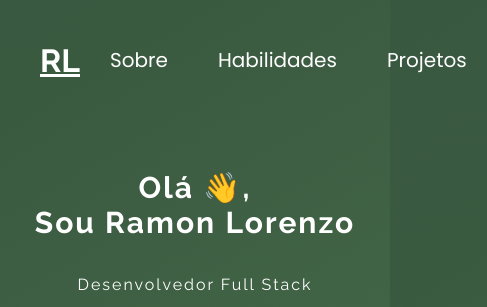
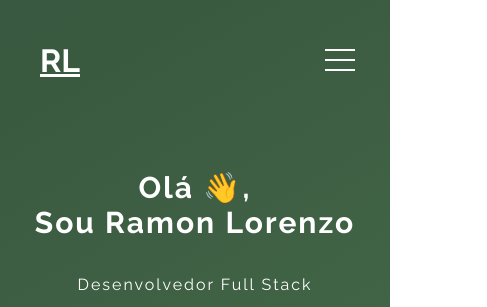
Before and after one commit to ramoonlorenzo/portfolio, a plain HTML site: page index.html in a window 390 px wide. Shown: the top 307 px of the page, 487 px wide, since content can reach past the window. Drawn offline with Linux system fonts and the light colour scheme.

Commit message:
Add hamburguer menu

```diff
--- a/index.html
+++ b/index.html
@@ -15,7 +15,13 @@
   <body>
     <header class="cabecalho">
       <a href="#"><h1 class="logo">RL</h1></a>
-      <nav class="menu">
+      <nav>
+        <input id="menu-hamburguer" type="checkbox" />
+
+        <label for="menu-hamburguer">
+          <div class="menu"><span class="hamburguer"></span></div>
+        </label>
+
         <ul>
           <li>
             <a href="#sobre">Sobre</a>
@@ -167,7 +173,7 @@
       <h2 class="projetos-titulo">Meus Projetos</h2>
 
       <div class="container-projetos">
-        <div class="projeto ativo">
+        <div class="projeto">
           <img src="./src/assets/images/yelp-camp.png" alt="Projeto YelpCamp" />
           <h3>YelpCamp</h3>
           <div class="informacoes-projetos">
@@ -192,7 +198,7 @@
           </div>
         </div>
 
-        <div class="projeto ativo">
+        <div class="projeto">
           <img
             src="./src/assets/images/ping-pong-score-keeper.png"
             alt="Projeto Ping Pong Score Keeper"
--- a/src/css/styles.css
+++ b/src/css/styles.css
@@ -34,20 +34,112 @@ body {
   transform: scale(1.1);
 }
 
-.cabecalho .menu ul {
+.cabecalho nav ul {
   display: flex;
   gap: 10px;
 }
 
-.cabecalho .menu ul li a {
+.cabecalho nav ul li a {
   font-size: 20px;
   text-transform: capitalize;
   padding: 10px 20px;
   transition: 0.3s ease-in-out;
 }
 
-.cabecalho .menu ul li a:hover {
+.cabecalho nav ul li a:hover {
   border-bottom: 1px solid var(--color-white);
+}
+
+.cabecalho .menu {
+  display: none;
+  width: 60px;
+  height: 60px;
+  align-self: flex-end;
+}
+
+.cabecalho nav label {
+  display: flex;
+  flex-direction: column;
+  cursor: pointer;
+}
+
+.cabecalho .hamburguer {
+  position: relative;
+  display: block;
+  background-color: var(--color-white);
+  width: 30px;
+  height: 2px;
+  top: 29px;
+  left: 15px;
+  transition: 0.5s ease-in-out;
+}
+
+.cabecalho .hamburguer:before,
+.cabecalho .hamburguer:after {
+  background-color: var(--color-white);
+  content: "";
+  display: block;
+  width: 100%;
+  height: 100%;
+  position: absolute;
+  transition: 0.2s ease-in-out;
+}
+
+.cabecalho .hamburguer:before {
+  top: -10px;
+}
+
+.cabecalho .hamburguer:after {
+  bottom: -10px;
+}
+
+.cabecalho input {
+  display: none;
+}
+
+.cabecalho input:checked ~ label .hamburguer {
+  transform: rotate(45deg);
+}
+
+.cabecalho input:checked ~ label .hamburguer:before {
+  transform: rotate(90deg);
+  top: 0;
+}
+
+.cabecalho input:checked ~ label .hamburguer:after {
+  transform: rotate(90deg);
+  bottom: 0;
+}
+
+@media (max-width: 900px) {
+  .cabecalho .menu {
+    display: block;
+  }
+
+  .cabecalho nav input:checked ~ ul {
+    display: block;
+  }
+
+  .cabecalho nav {
+    position: absolute;
+    top: 30px;
+    right: 20px;
+    z-index: 1;
+  }
+
+  .cabecalho nav ul {
+    display: none;
+    background-color: var(--color-dark);
+    border-radius: 10px;
+    padding: 20px;
+  }
+
+  .cabecalho nav li a {
+    color: var(--color-white);
+    text-align: center;
+    padding: 20px;
+    display: block;
+  }
 }
 
 .home {
```
